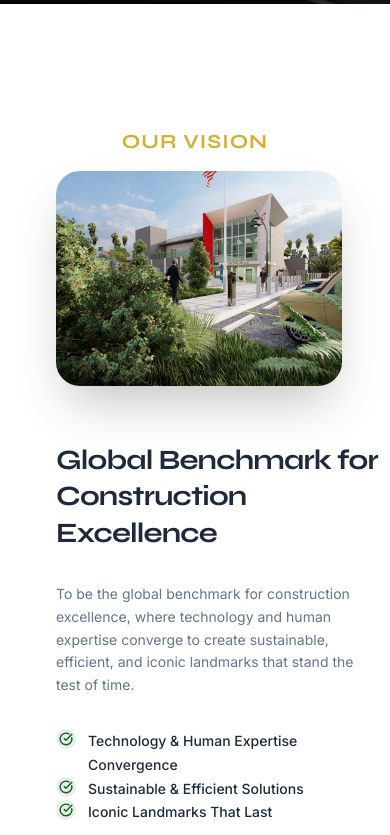
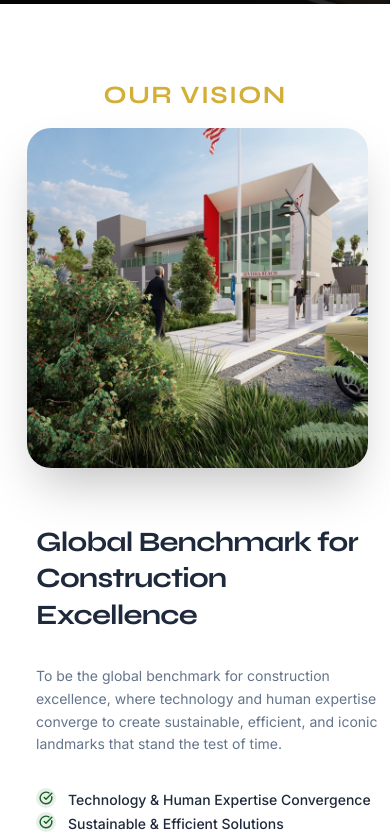
Before and after one commit to lakshyasharma9/wpcs, a Next.js app: page /about in a window 390 px wide. Shown: the part 920-1755 px from the top of the page. Built offline with nearby package versions, Linux system fonts and the light colour scheme.

Commit message:
fix: CSS inline style error - use transform instead of scaleY

```diff
--- a/src/app/globals.css
+++ b/src/app/globals.css
@@ -352,12 +352,14 @@ body {
 @media (max-width: 767px) {
   .vision-mission-section {
     overflow-x: hidden !important;
+
   }
 
   .vision-mission-section .section-container {
     padding-left: 16px !important;
     padding-right: 16px !important;
     max-width: 100% !important;
+    margin-top: -50px;
   }
 
   .vision-mission-section .grid {
@@ -375,15 +377,16 @@ body {
     position: static !important;
     background: transparent !important;
     padding: 0 !important;
+    font-size: 25px !important;
   }
 
   .vision-mission-img {
     height: auto !important;
-    aspect-ratio: 4/3 !important;
+    aspect-ratio: 3/3 !important;
     margin-bottom: 10 !important;
-    margin-left: auto !important;
+    margin-left: 25px !important;
     margin-right: 100px !important;
-    width: 80% !important;
+    width: 95% !important;
     max-width: 100% !important;
     order: 2 !important;
   }
@@ -393,6 +396,7 @@ body {
     order: 3 !important;
     padding-left: 0 !important;
     padding-right: 35px !important;
+    margin-left: -20px;
   }
 
   .vision-mission-label-wrapper {
```
